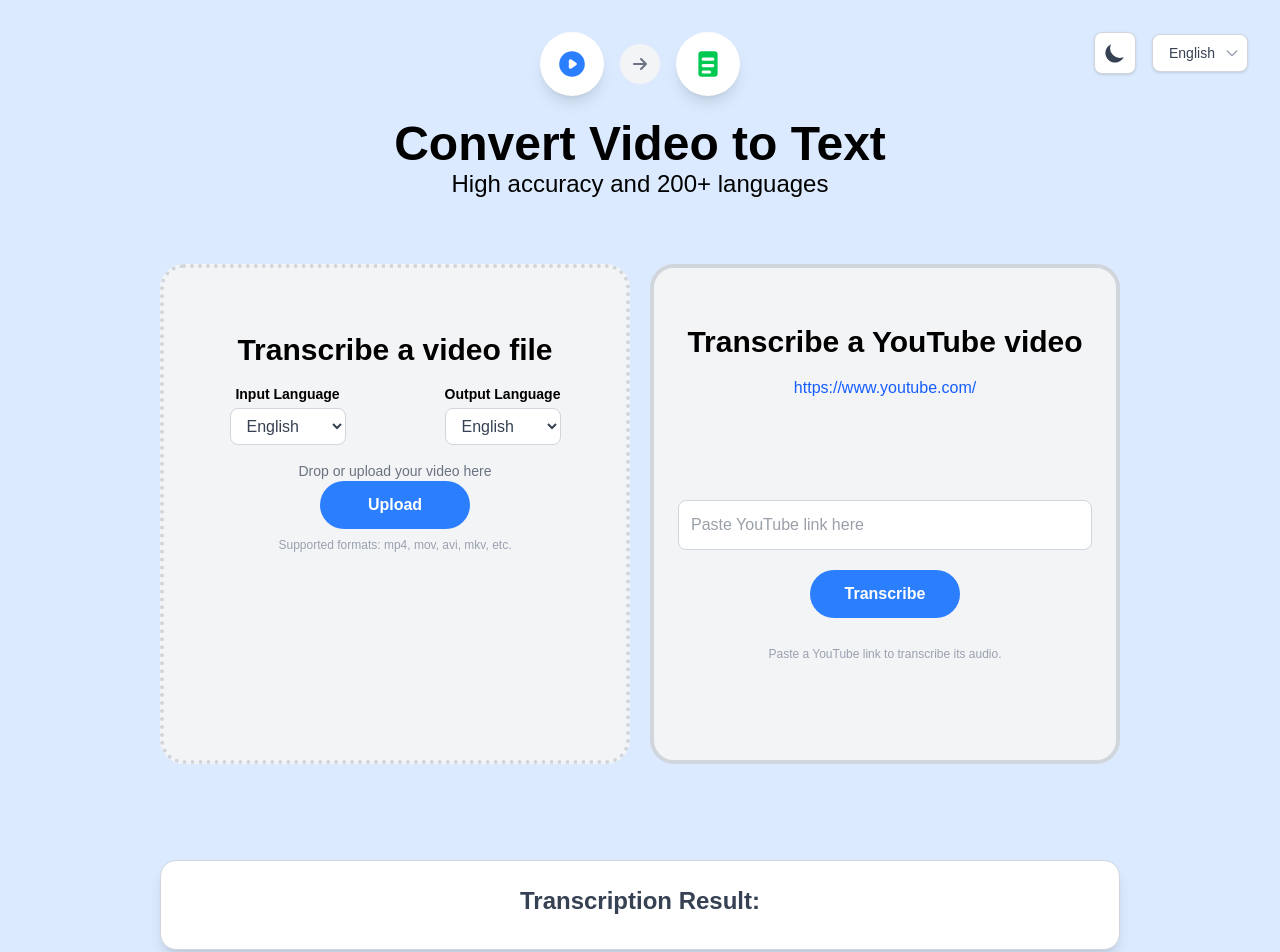
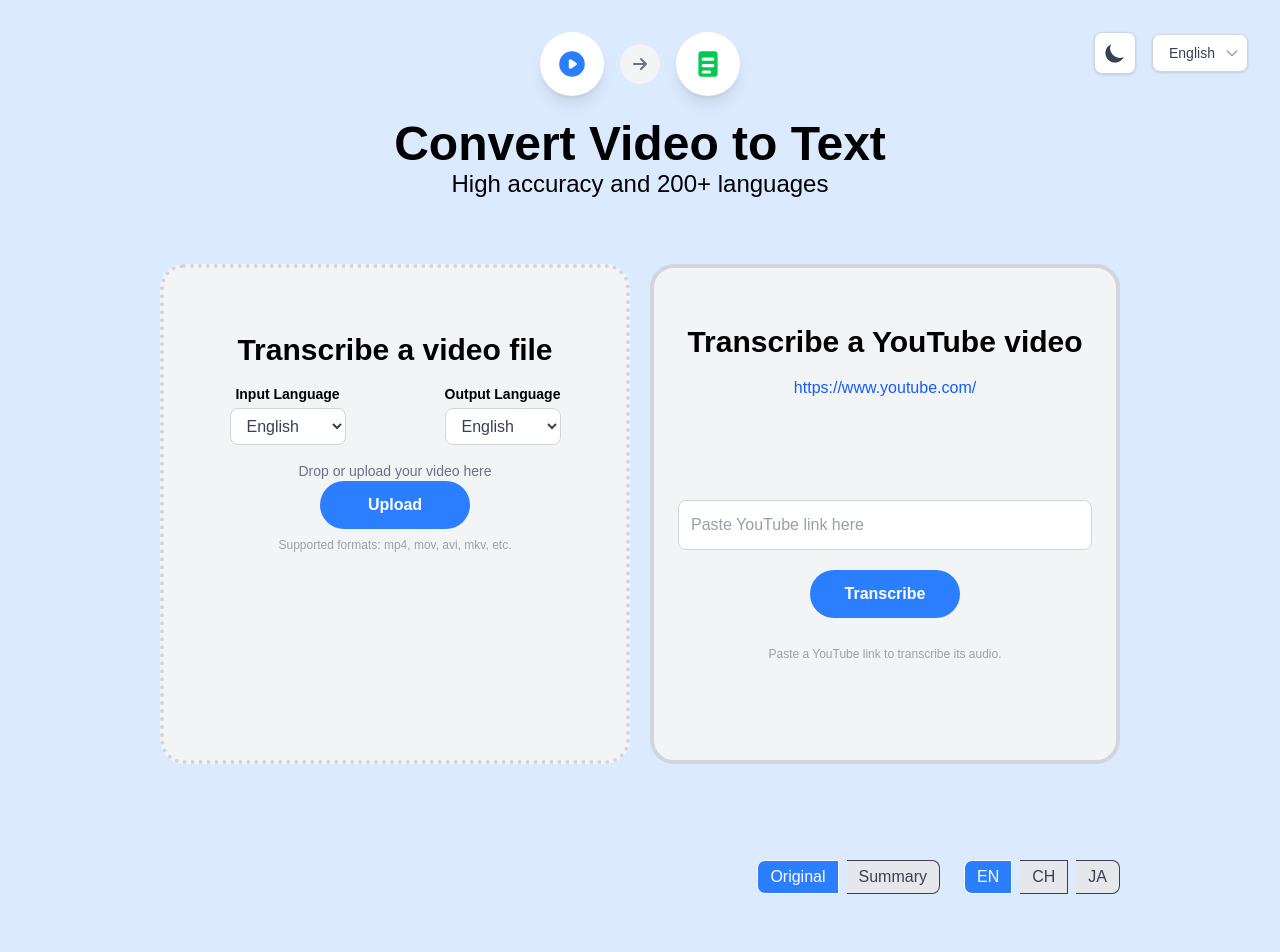
Before and after one commit to tnyw326/transcribing-app, a Next.js app: page / in a window 1280 px wide. Shown: the top 952 px of the page. Built offline with nearby package versions, Linux system fonts and the light colour scheme.

Commit message:
Added summary and original toggle. Included EN|CH|JA toggle but not sure if we will use it. Changed font size and little bit of layout for the transcription result.

```diff
--- a/app/api/transcribe/route.ts
+++ b/app/api/transcribe/route.ts
@@ -2,7 +2,7 @@ import { NextRequest, NextResponse } from 'next/server';
 import OpenAI from 'openai';
 
 const openai = new OpenAI({
-  apiKey: "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"
+  apiKey: process.env.OPENAI_API_KEY
 });
 
 export async function POST(request: NextRequest) {
@@ -11,6 +11,8 @@ export async function POST(request: NextRequest) {
     const file = formData.get('file') as File;
     const inputLanguage = formData.get('inputLanguage') as string;
     const outputLanguage = formData.get('outputLanguage') as string;
+    const resultMode = formData.get('resultMode') as string;
+    const resultLang = formData.get('resultLang') as string;
 
     if (!file) {
       return NextResponse.json({ error: 'No file provided' }, { status: 400 });
@@ -42,9 +44,20 @@ export async function POST(request: NextRequest) {
       translatedTranscription = translationResponse.choices[0].message.content || '';
     }
 
+    // 3. Always summarize the transcription
+    let summarizedTranscription = translatedTranscription;
+    const summaryPrompt = `Summarize the following video transcription in ${resultLang} language: ${translatedTranscription}, but don't mention we used text to summarize it.
+    The summary should be concise, and only include the main points of the video. It should be easy to understand and list bullet points if necessary.`;
+    const summaryResponse = await openai.chat.completions.create({
+      model: "gpt-4o",
+      messages: [{ role: "user", content: summaryPrompt }],
+    });
+    summarizedTranscription = summaryResponse.choices[0].message.content || '';
+
     return NextResponse.json({
-      transcription: translatedTranscription,
-      language: inputLanguage === 'zh' ? 'zh' : inputLanguage === 'ja' ? 'ja' : 'en'
+      original: translatedTranscription,
+      summary: summarizedTranscription,
+      language: inputLanguage === 'zh' ? 'zh' : inputLanguage === 'ja' ? 'ja' : 'en',
     });
 
   } catch (error) {
--- a/app/page.tsx
+++ b/app/page.tsx
@@ -20,10 +20,16 @@ import OpenAI from 'openai';
       pasteYouTubeLink: "Paste YouTube link here",
       pasteYouTubeDescription: "Paste a YouTube link to transcribe its audio.",
       pleaseSelectValidVideo: "Please select a valid video file",
-      transcriptionResult: "Transcription Result:",
+      transcriptionOriginal: "Transcription Result:",
+      transcriptionSummary: "Summary Result:",
       languageSelector: "Please select the language of the input and output video.",
       inputLanguage: "Input Language",
-      outputLanguage: "Output Language"
+      outputLanguage: "Output Language",
+      original: "Original",
+      summary: "Summary",
+      en: "EN",
+      zh: "CH",
+      ja: "JA"
     },
     zh: {
       title: "视频转换为文字",
@@ -39,10 +45,16 @@ import OpenAI from 'openai';
       pasteYouTubeLink: "粘贴YouTube链接",
       pasteYouTubeDescription: "粘贴YouTube链接以转录其音频。",
       pleaseSelectValidVideo: "请选择视频格式",
-      transcriptionResult: "转录结果：",
+      transcriptionOriginal: "转录结果：",
+      transcriptionSummary: "总结结果：",
       languageSelector: "请选择输入和输出视频的语言。",
       inputLanguage: "视频语言",
-      outputLanguage: "输出语言"
+      outputLanguage: "输出语言",
+      original: "原文",
+      summary: "总结",
+      en: "英語",
+      zh: "中文",
+      ja: "日语"
     },
     ja: {
       title: "動画をテキストに変換",
@@ -58,10 +70,16 @@ import OpenAI from 'openai';
       pasteYouTubeLink: "ここにYouTubeリンクを貼り付けてください",
       pasteYouTubeDescription: "YouTubeリンクを貼り付けて音声を文字起こしします。",
       pleaseSelectValidVideo: "有効な動画ファイルを選択してください",
-      transcriptionResult: "文字起こし：",
+      transcriptionOriginal: "文字起こし：",
+      transcriptionSummary: "要約：",
       languageSelector: "動画の入力言語と出力言語を選択してください。",
       inputLanguage: "入力言語",
-      outputLanguage: "出力言語"
+      outputLanguage: "出力言語",
+      original: "原文",
+      summary: "要約",
+      en: "英語",
+      zh: "中国語",
+      ja: "日本語"
     }
   };
 
@@ -71,10 +89,14 @@ export default function Home() {
   const [selectedLanguage, setSelectedLanguage] = useState("en");
   const [isDarkMode, setIsDarkMode] = useState(false);
   const [isTranscribing, setIsTranscribing] = useState(false);
-  const [transcriptionResult, setTranscriptionResult] = useState<string>("");
+  const [transcriptionOriginal, setTranscriptionOriginal] = useState<string>("");
+  const [transcriptionSummary, setTranscriptionSummary] = useState<string>("");
   const fileInputRef = useRef<HTMLInputElement>(null);
   const [inputLanguage, setInputLanguage] = useState("en");
   const [outputLanguage, setOutputLanguage] = useState("en");
+  const [resultMode, setResultMode] = useState("original"); // "original" or "summary"
+  const [resultLang, setResultLang] = useState("en"); // "en", "zh", "ja"
+
 
   // Get current translations based on selected language
   const t = translations[selectedLanguage as keyof typeof translations] || translations.en;
@@ -128,20 +150,24 @@ export default function Home() {
 
   const handleRemoveFile = () => {
     setSelectedFile(null);
-    setTranscriptionResult("");
+    setTranscriptionOriginal("");
+    setTranscriptionSummary("");
   };
 
   const handleTranscribe = async () => {
     if (!selectedFile) return;
 
     setIsTranscribing(true);
-    setTranscriptionResult("");
+    setTranscriptionOriginal("");
+    setTranscriptionSummary("");
 
     try {
       const formData = new FormData();
       formData.append('file', selectedFile);
       formData.append('inputLanguage', inputLanguage);
       formData.append('outputLanguage', outputLanguage);
+      formData.append('resultLang', resultLang);
+      formData.append('resultMode', resultMode);
 
       const response = await fetch('/api/transcribe', {
         method: 'POST',
@@ -153,7 +179,8 @@ export default function Home() {
       }
 
       const data = await response.json();
-      setTranscriptionResult(data.transcription);
+      setTranscriptionOriginal(data.original);
+      setTranscriptionSummary(data.summary);
     } catch (error) {
       console.error('Transcription error:', error);
       alert('Transcription failed. Please try again.');
@@ -396,15 +423,63 @@ export default function Home() {
           </div>
         </div>
       </div>
+      {/* Original | Summary Toggle */}
+      <div className="w-full lg:w-[960px] mx-auto flex flex-row justify-end items-center mt-8">
+        {/* Original | Summary Toggle */}
+        <div className="flex items-center gap-2 mr-6">
+          <button
+            className={`px-3 py-1 rounded-l-lg border ${resultMode === "original" ? "bg-blue-500 text-white" : "bg-gray-200 text-gray-700"}`}
+            onClick={() => setResultMode("original")}
+          >
+            {t.original}
+          </button>
+          <button
+            className={`px-3 py-1 rounded-r-lg border-l-0 border ${resultMode === "summary" ? "bg-blue-500 text-white" : "bg-gray-200 text-gray-700"}`}
+            onClick={() => setResultMode("summary")}
+          >
+            {t.summary}
+          </button>
+        </div>
+        {/* EN | CH | JA Toggle */}
+        <div className="flex items-center gap-2">
+          <button
+            className={`px-3 py-1 rounded-l-lg border ${resultLang === "en" ? "bg-blue-500 text-white" : "bg-gray-200 text-gray-700"}`}
+            onClick={() => setResultLang("en")}
+          >
+            {t.en}
+          </button>
+          <button
+            className={`px-3 py-1 border-l-0 border ${resultLang === "zh" ? "bg-blue-500 text-white" : "bg-gray-200 text-gray-700"}`}
+            onClick={() => setResultLang("zh")}
+          >
+            {t.zh}
+          </button>
+          <button
+            className={`px-3 py-1 rounded-r-lg border-l-0 border ${resultLang === "ja" ? "bg-blue-500 text-white" : "bg-gray-200 text-gray-700"}`}
+            onClick={() => setResultLang("ja")}
+          >
+            {t.ja}
+          </button>
+        </div>
+      </div>
       {/* Transcription Result */}
-      {/* Temporary Text holder for testing */}
-      {true && (
-        <div className="w-full lg:w-[960px] mx-auto mt-8">
+      {resultMode === "original" && (
+        <div className="w-full lg:w-[960px] mx-auto">
           <div className={`p-6 rounded-2xl shadow-lg border
             ${isDarkMode ? 'bg-gray-800 border-gray-600 text-white' : 'bg-white border-gray-300 text-gray-700'}
           `}>
-            <h3 className="font-semibold mb-2 text-2xl">{t.transcriptionResult}</h3>
-            <p className="text-md whitespace-pre-wrap">{transcriptionResult}</p>
+            <h3 className="font-semibold mb-2 text-2xl">{t.transcriptionOriginal}</h3>
+            <p className="text-md whitespace-pre-wrap">{transcriptionOriginal}</p>
+          </div>
+        </div>
+      )}
+      {resultMode === "summary" && (
+        <div className="w-full lg:w-[960px] mx-auto">
+          <div className={`p-6 rounded-2xl shadow-lg border
+            ${isDarkMode ? 'bg-gray-800 border-gray-600 text-white' : 'bg-white border-gray-300 text-gray-700'}
+          `}>
+            <h3 className="font-semibold mb-2 text-2xl">{t.transcriptionSummary}</h3>
+            <p className="text-md whitespace-pre-wrap">{transcriptionSummary}</p>
           </div>
         </div>
       )}
```
